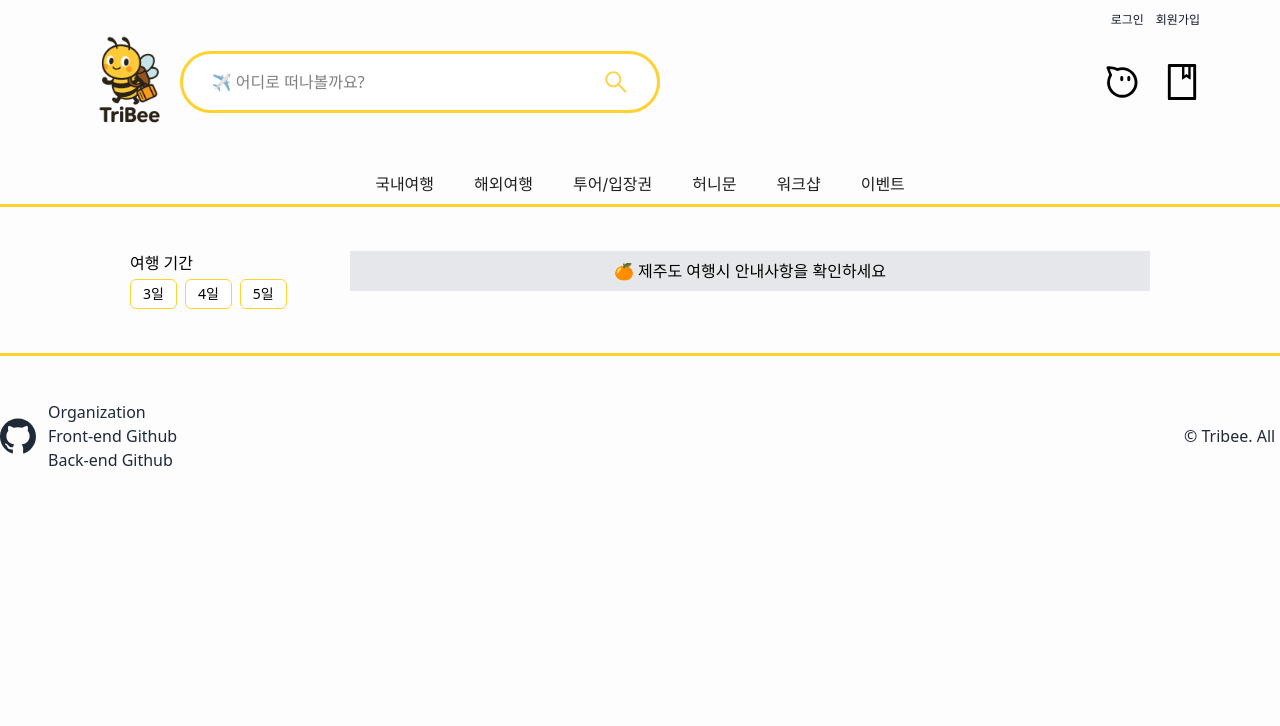
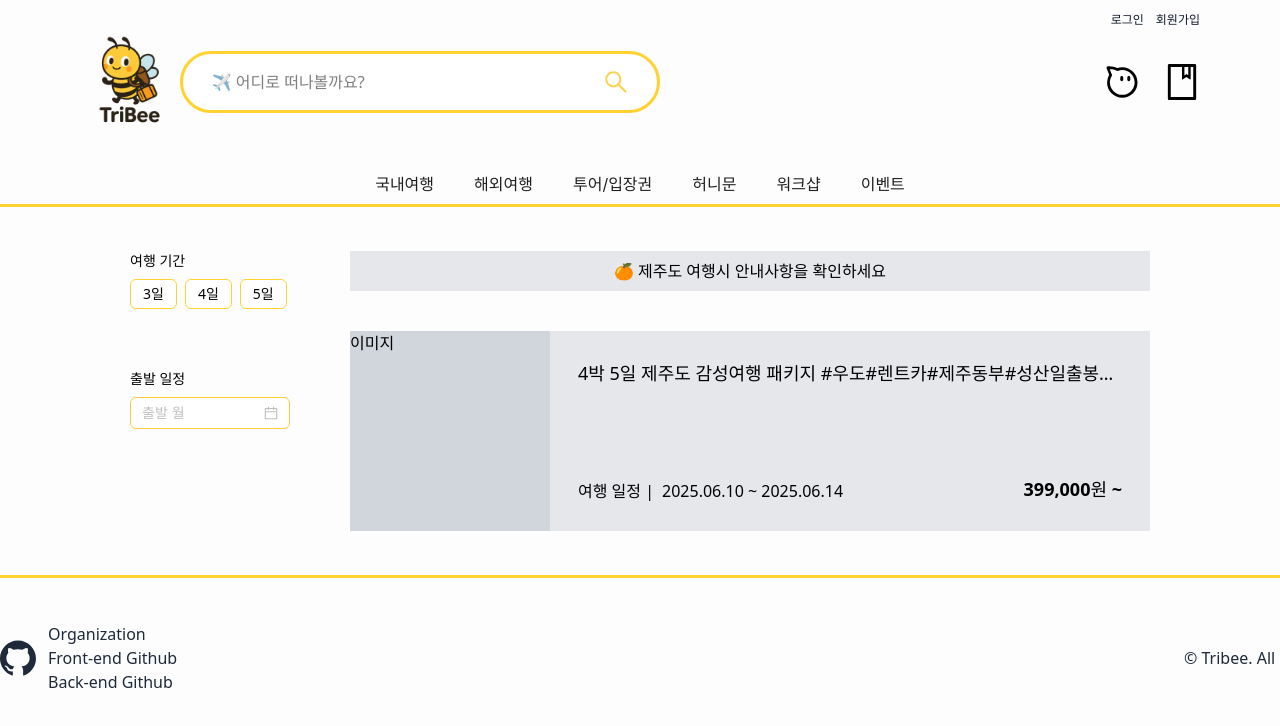
Before and after one commit to Tribee-project/Tribee-FE, a React (Vite) app: page /product-list/jeju in a window 1280 px wide. Shown: the top 726 px of the page. Built offline with nearby package versions, Linux system fonts and the light colour scheme.

Commit message:
Feat: 제주도 상품 목록에 출발 일정 선택 기능 및 UI 개선

```diff
--- a/src/components/ProductLists/JejuProductList/JejuProductList.tsx
+++ b/src/components/ProductLists/JejuProductList/JejuProductList.tsx
@@ -1,5 +1,11 @@
-import { notification, Space } from 'antd';
+import 'dayjs/locale/ko';
+
+import { ConfigProvider, DatePicker, notification, Space } from 'antd';
+import locale from 'antd/locale/ko_KR';
+import dayjs from 'dayjs';
 import { useState } from 'react';
+
+dayjs.locale('ko');
 
 const TRAVEL_DAYS = [
   {
@@ -55,8 +61,9 @@ const JejuProductList: React.FC = () => {
   return (
     <div className="mt-10 mb-10 flex justify-center gap-15">
       {contextHolder}
-      <div className="flex w-40 flex-col gap-1">
-        <div>여행 기간</div>
+      <div className="flex w-40 flex-col gap-15">
+        <div className="flex flex-col gap-2">
+          <div className="text-sm font-bold">여행 기간</div>
           <div className="flex flex-wrap gap-2">
             {TRAVEL_DAYS.map((day) => (
               <button
@@ -71,7 +78,33 @@ const JejuProductList: React.FC = () => {
             ))}
           </div>
         </div>
-      <div className="flex w-200 flex-col items-center">
+        <div className="flex flex-col gap-2">
+          <div className="text-sm font-bold">출발 일정</div>
+          <ConfigProvider
+            locale={locale}
+            theme={{
+              components: {
+                DatePicker: {
+                  colorBorder: '#FECA3A',
+                  hoverBorderColor: '#FECA3A',
+                  activeBorderColor: '#FECA3A',
+                },
+              },
+            }}
+          >
+            <Space direction="vertical" style={{ width: '100%' }}>
+              <DatePicker
+                onChange={() => {}}
+                picker="month"
+                placeholder="출발 월"
+                size="middle"
+                style={{ width: '100%' }}
+              />
+            </Space>
+          </ConfigProvider>
+        </div>
+      </div>
+      <div className="flex w-200 flex-col items-center gap-10">
         <Space>
           <div
             className="w-200 cursor-pointer bg-gray-200 p-2 text-center"
@@ -80,6 +113,26 @@ const JejuProductList: React.FC = () => {
             <p>🍊 제주도 여행시 안내사항을 확인하세요</p>
           </div>
         </Space>
+        <div className="flex w-full flex-col gap-5">
+          <div className="flex">
+            <div className="h-50 w-50 bg-gray-300">이미지</div>
+            <div className="flex w-150 flex-col bg-gray-200 p-7">
+              <p className="overflow-hidden text-lg text-ellipsis whitespace-nowrap">
+                4박 5일 제주도 감성여행 패키지
+                #우도#렌트카#제주동부#성산일출봉#성산맛집
+              </p>
+              <div className="mt-auto flex items-end justify-between gap-2">
+                <div className="flex gap-2">
+                  <p>여행 일정 | </p>
+                  <p>2025.06.10 ~ 2025.06.14</p>
+                </div>
+                <div className="text-lg font-bold">
+                  <p>399,000원 ~</p>
+                </div>
+              </div>
+            </div>
+          </div>
+        </div>
       </div>
     </div>
   );
```
Lines whose indentation alone changed are shown as unchanged.
